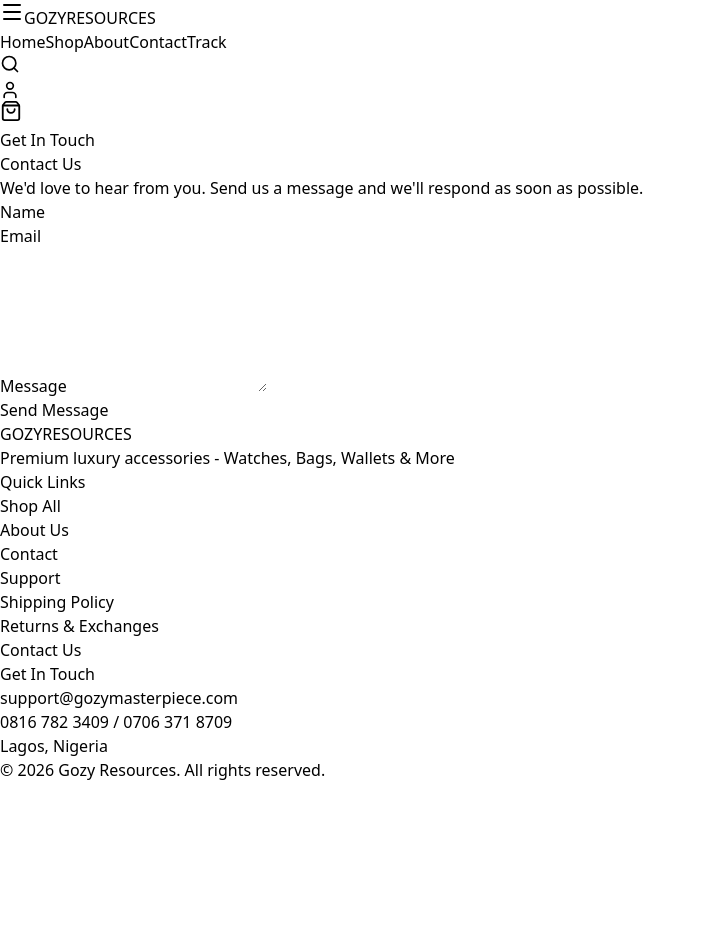
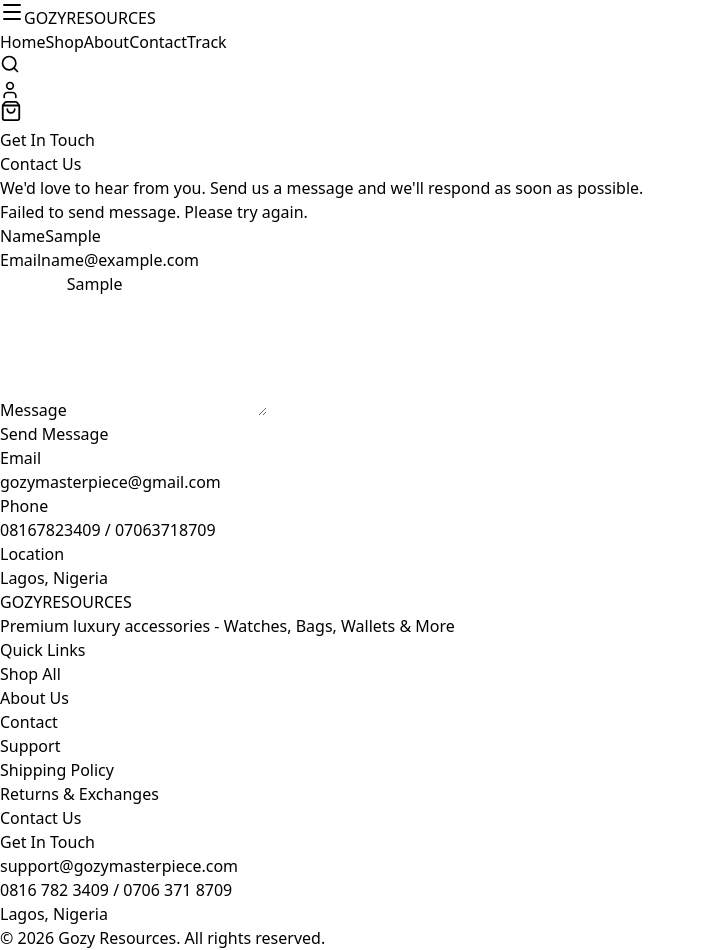
Before and after one commit to ebubexo1/Gozymasterpiece, a React (Vite) app in the folder client/: page /contact in a window 1280 px wide. Both pictures are taken after typing "Sample", "name@example.com", "Sample" into the empty fields and a click on the button "Send Message". Shown: the whole page, without its empty margins (0-706 px from the left). Before the commit the page ends 800 px from the top, so only its background shows below. Built offline with nearby package versions, Linux system fonts and the light colour scheme; no server answers.

Commit message:
fix contact form to send email to admin

```diff
--- a/client/src/pages/public/Contact.jsx
+++ b/client/src/pages/public/Contact.jsx
@@ -2,25 +2,40 @@ import React, { useState } from 'react';
 import Button from '../../components/common/Button';
 import Input from '../../components/common/Input';
 
+const API_URL = import.meta.env.VITE_API_BASE_URL || 'http://localhost:5000/api';
+
 const Contact = () => {
-  const [formData, setFormData] = useState({
-    name: '',
-    email: '',
-    message: ''
-  });
+  const [formData, setFormData] = useState({ name: '', email: '', message: '' });
+  const [loading, setLoading] = useState(false);
+  const [success, setSuccess] = useState(false);
+  const [error, setError] = useState('');
 
   const handleChange = (e) => {
-    setFormData({
-      ...formData,
-      [e.target.name]: e.target.value
-    });
+    setFormData({ ...formData, [e.target.name]: e.target.value });
   };
 
-  const handleSubmit = (e) => {
+  const handleSubmit = async (e) => {
     e.preventDefault();
-    console.log('Contact form submitted:', formData);
-    alert('Thank you for your message! We will get back to you soon.');
-    setFormData({ name: '', email: '', message: '' });
+    setLoading(true);
+    setError('');
+    try {
+      const res = await fetch(API_URL + '/auth/contact', {
+        method: 'POST',
+        headers: { 'Content-Type': 'application/json' },
+        body: JSON.stringify(formData)
+      });
+      const data = await res.json();
+      if (res.ok) {
+        setSuccess(true);
+        setFormData({ name: '', email: '', message: '' });
+      } else {
+        setError(data.message || 'Something went wrong');
+      }
+    } catch (e) {
+      setError('Failed to send message. Please try again.');
+    } finally {
+      setLoading(false);
+    }
   };
 
   return (
@@ -30,44 +45,44 @@ const Contact = () => {
         <h1 className="text-4xl font-serif text-[#001F3F] mb-6">Contact Us</h1>
         <p className="text-slate-600">We'd love to hear from you. Send us a message and we'll respond as soon as possible.</p>
       </div>
-
-      <form onSubmit={handleSubmit} className="space-y-6">
-        <Input
-          label="Name"
-          type="text"
-          name="name"
-          value={formData.name}
-          onChange={handleChange}
-          required
-        />
-
-        <Input
-          label="Email"
-          type="email"
-          name="email"
-          value={formData.email}
-          onChange={handleChange}
-          required
-        />
-
-        <div className="flex flex-col space-y-2">
-          <label className="text-[10px] uppercase tracking-[0.2em] font-bold text-slate-400">
-            Message
-          </label>
-          <textarea
-            name="message"
-            value={formData.message}
-            onChange={handleChange}
-            rows="6"
-            required
-            className="w-full px-4 py-3 border border-slate-200 focus:border-[#D4AF37] outline-none transition-colors text-sm text-[#001F3F]"
-          />
+      {success ? (
+        <div className="text-center py-10">
+          <div className="text-6xl mb-4">✅</div>
+          <h2 className="text-2xl font-serif text-[#001F3F] mb-2">Message Sent!</h2>
+          <p className="text-slate-500 mb-6">Thank you for reaching out. We will get back to you soon.</p>
+          <button onClick={() => setSuccess(false)} className="text-[#D4AF37] underline text-sm">Send another message</button>
         </div>
-
-        <div className="text-center">
-          <Button type="submit" variant="primary">Send Message</Button>
+      ) : (
+        <form onSubmit={handleSubmit} className="space-y-6">
+          {error && <div className="bg-red-50 border border-red-200 text-red-600 px-4 py-3 rounded text-sm">{error}</div>}
+          <Input label="Name" type="text" name="name" value={formData.name} onChange={handleChange} required />
+          <Input label="Email" type="email" name="email" value={formData.email} onChange={handleChange} required />
+          <div className="flex flex-col space-y-2">
+            <label className="text-[10px] uppercase tracking-[0.2em] font-bold text-slate-400">Message</label>
+            <textarea name="message" value={formData.message} onChange={handleChange} rows="6" required
+              className="w-full px-4 py-3 border border-slate-200 focus:border-[#D4AF37] outline-none transition-colors text-sm text-[#001F3F]" />
+          </div>
+          <div className="text-center">
+            <Button type="submit" variant="primary" disabled={loading}>
+              {loading ? 'Sending...' : 'Send Message'}
+            </Button>
+          </div>
+        </form>
+      )}
+      <div className="mt-16 grid grid-cols-1 md:grid-cols-3 gap-8 text-center border-t border-slate-100 pt-12">
+        <div>
+          <p className="text-[#D4AF37] text-xs uppercase tracking-widest mb-2">Email</p>
+          <a href="mailto:gozymasterpiece@gmail.com" className="text-sm text-slate-600 hover:text-[#001F3F]">gozymasterpiece@gmail.com</a>
         </div>
-      </form>
+        <div>
+          <p className="text-[#D4AF37] text-xs uppercase tracking-widest mb-2">Phone</p>
+          <a href="tel:+2348167823409" className="text-sm text-slate-600 hover:text-[#001F3F]">08167823409 / 07063718709</a>
+        </div>
+        <div>
+          <p className="text-[#D4AF37] text-xs uppercase tracking-widest mb-2">Location</p>
+          <p className="text-sm text-slate-600">Lagos, Nigeria</p>
+        </div>
+      </div>
     </div>
   );
 };
```
Also changed, not shown: 2 other files (tests, documents, lock files or other folders).
